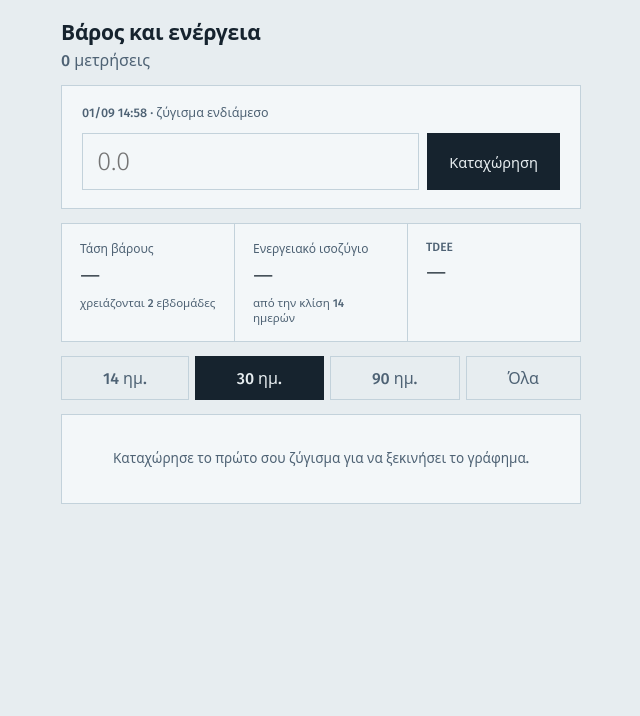
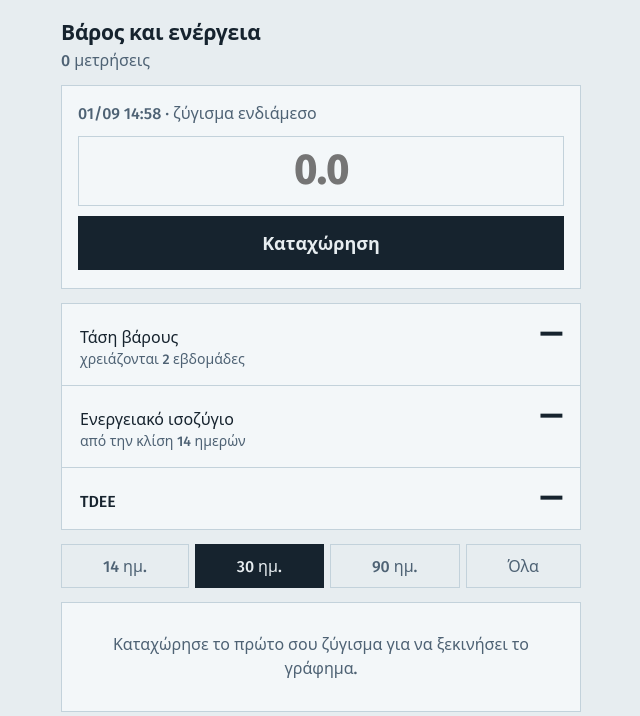
Before and after one commit to zosri/weight-app, a React (Vite) app: page / in a window 1280 px wide. Shown: the top 716 px of the page, without its empty margins (319-959 px from the left). Built offline with nearby package versions, Linux system fonts and the light colour scheme.

Commit message:
Add files via upload

```diff
--- a/src/components/MeasurementList.jsx
+++ b/src/components/MeasurementList.jsx
@@ -1,5 +1,5 @@
 import React from 'react'
-import { C } from '../tokens.js'
+import { C, T, W } from '../tokens.js'
 import { formatDateTime, SLOT_LABEL } from '../lib/date.js'
 
 export default function MeasurementList({ points, onDelete }) {
@@ -8,25 +8,27 @@ export default function MeasurementList({ points, onDelete }) {
 
   return (
     <section>
-      <h2 style={{ fontSize: 13.5, fontWeight: 500, margin: '0 0 8px' }}>Τελευταίες μετρήσεις</h2>
+      <h2 style={{ fontSize: T.base, fontWeight: W.medium, margin: '0 0 6px' }}>
+        Τελευταίες μετρήσεις
+      </h2>
       {recent.map((p) => (
         <div key={p.id} style={{
           display: 'flex', alignItems: 'baseline', gap: 10,
-          padding: '9px 4px', borderBottom: `1px solid ${C.grid}`, fontSize: 13.5,
+          padding: '11px 2px', borderBottom: `1px solid ${C.grid}`,
         }}>
-          <span style={{ fontVariantNumeric: 'tabular-nums', minWidth: 58 }}>
-            {p.weight.toFixed(1)} kg
+          <span style={{
+            fontSize: T.base, fontWeight: W.medium,
+            fontVariantNumeric: 'tabular-nums', whiteSpace: 'nowrap',
+          }}>
+            {p.weight.toFixed(1)}
           </span>
-          <span style={{ color: C.muted, fontSize: 12, flex: 1 }}>
-            {formatDateTime(p.t)} · {SLOT_LABEL[p.slot]}
-          </span>
-          <span style={{ color: C.muted, fontSize: 12, fontVariantNumeric: 'tabular-nums' }}>
-            τάση {p.ewma.toFixed(2)}
+          <span style={{ flex: 1, fontSize: T.xs, color: C.muted, lineHeight: 1.3 }}>
+            {formatDateTime(p.t)}<br />{SLOT_LABEL[p.slot]} · τάση {p.ewma.toFixed(2)}
           </span>
           <button onClick={() => onDelete(p.id)} aria-label="Διαγραφή μέτρησης"
                   style={{
                     border: 'none', background: 'transparent', color: C.muted,
-                    cursor: 'pointer', fontSize: 15, fontFamily: 'inherit', padding: '0 4px',
+                    cursor: 'pointer', fontSize: T.lg, padding: '2px 8px',
                   }}>×</button>
         </div>
       ))}
--- a/src/components/StatBar.jsx
+++ b/src/components/StatBar.jsx
@@ -1,27 +1,43 @@
 import React from 'react'
-import { C } from '../tokens.js'
+import { C, T, W } from '../tokens.js'
 
-function Cell({ label, value, unit, note }) {
-  return (
-    <div style={{ flex: '1 1 0', minWidth: 130, padding: '16px 18px' }}>
-      <div style={{ fontSize: 12, color: C.muted, marginBottom: 5 }}>{label}</div>
-      <div style={{ fontSize: 26, fontWeight: 300, lineHeight: 1.1, fontVariantNumeric: 'tabular-nums' }}>
-        {value}
-        {unit && <span style={{ fontSize: 13, color: C.muted, marginLeft: 4 }}>{unit}</span>}
-      </div>
-      {note && <div style={{ fontSize: 11.5, color: C.muted, marginTop: 4 }}>{note}</div>}
-    </div>
-  )
-}
-
+/**
+ * Τα βασικά νούμερα σε γραμμές, όχι στήλες.
+ * Σε οθόνη κινητού τρεις στήλες δεν χωράνε και σπρώχνουν
+ * ολόκληρη τη σελίδα πλάγια.
+ */
 export default function StatBar({ items }) {
   return (
-    <section style={{ display: 'flex', flexWrap: 'wrap', background: C.panel, border: `1px solid ${C.grid}` }}>
+    <section style={{ background: C.panel, border: `1px solid ${C.grid}` }}>
       {items.map((it, i) => (
-        <React.Fragment key={it.label}>
-          {i > 0 && <div style={{ width: 1, background: C.grid }} />}
-          <Cell {...it} />
-        </React.Fragment>
+        <div
+          key={it.label}
+          style={{
+            display: 'flex', alignItems: 'baseline', justifyContent: 'space-between',
+            gap: 12, padding: '15px 18px',
+            borderTop: i ? `1px solid ${C.grid}` : 'none',
+          }}
+        >
+          <div style={{ flex: 1 }}>
+            <div style={{ fontSize: T.sm, fontWeight: W.normal, color: C.ink }}>{it.label}</div>
+            {it.note && (
+              <div style={{ fontSize: T.xs, color: C.muted, marginTop: 3, lineHeight: 1.35 }}>
+                {it.note}
+              </div>
+            )}
+          </div>
+          <div style={{
+            fontSize: T.xl, fontWeight: W.medium, color: C.ink,
+            fontVariantNumeric: 'tabular-nums', whiteSpace: 'nowrap', lineHeight: 1.1,
+          }}>
+            {it.value}
+            {it.unit && (
+              <span style={{ fontSize: T.sm, color: C.muted, marginLeft: 4, fontWeight: W.normal }}>
+                {it.unit}
+              </span>
+            )}
+          </div>
+        </div>
       ))}
     </section>
   )
--- a/src/components/TrendChart.jsx
+++ b/src/components/TrendChart.jsx
@@ -1,5 +1,5 @@
 import React from 'react'
-import { C } from '../tokens.js'
+import { C, T, W } from '../tokens.js'
 
 /**
  * Γράφημα βάρους χωρίς εξωτερική βιβλιοθήκη.
@@ -7,24 +7,24 @@ import { C } from '../tokens.js'
  * Ο κάθετος άξονας κρατά παράθυρο τουλάχιστον 6 kg ώστε ο θόρυβος
  * του νερού να μη μοιάζει με δραματική αλλαγή.
  */
-const W = 340, H = 190
-const PAD = { top: 12, right: 10, bottom: 22, left: 36 }
+const W_VB = 340, H_VB = 200
+const PAD = { top: 12, right: 10, bottom: 26, left: 44 }
 const MIN_SPAN = 6
 
 export default function TrendChart({ points, empty }) {
   if (!points || points.length === 0) {
     return (
       <div style={{
-        background: C.panel, border: `1px solid ${C.grid}`, padding: '34px 20px',
-        fontSize: 13.5, color: C.muted, textAlign: 'center', lineHeight: 1.5,
+        background: C.panel, border: `1px solid ${C.grid}`, padding: '30px 18px',
+        fontSize: T.sm, color: C.muted, textAlign: 'center', lineHeight: 1.5,
       }}>
         {empty || 'Καταχώρησε το πρώτο σου ζύγισμα για να ξεκινήσει το γράφημα.'}
       </div>
     )
   }
 
-  const iw = W - PAD.left - PAD.right
-  const ih = H - PAD.top - PAD.bottom
+  const iw = W_VB - PAD.left - PAD.right
+  const ih = H_VB - PAD.top - PAD.bottom
 
   const ts = points.map((p) => p.t)
   const t0 = Math.min(...ts)
@@ -39,7 +39,9 @@ export default function TrendChart({ points, empty }) {
   const x = (t) => PAD.left + ((t - t0) / span) * iw
   const y = (v) => PAD.top + (1 - (v - lo) / (hi - lo)) * ih
 
-  const line = points.map((p, i) => `${i ? 'L' : 'M'}${x(p.t).toFixed(1)},${y(p.ewma).toFixed(1)}`).join(' ')
+  const line = points
+    .map((p, i) => `${i ? 'L' : 'M'}${x(p.t).toFixed(1)},${y(p.ewma).toFixed(1)}`)
+    .join(' ')
 
   const ticks = [lo, (lo + hi) / 2, hi]
   const dayFmt = (t) => {
@@ -48,34 +50,39 @@ export default function TrendChart({ points, empty }) {
   }
 
   return (
-    <div style={{ background: C.panel, border: `1px solid ${C.grid}`, padding: '14px 12px 8px' }}>
-      <svg viewBox={`0 0 ${W} ${H}`} width="100%" role="img"
+    <div style={{ background: C.panel, border: `1px solid ${C.grid}`, padding: '14px 10px 10px' }}>
+      <svg viewBox={`0 0 ${W_VB} ${H_VB}`} width="100%" role="img"
            aria-label="Γράφημα βάρους με γραμμή τάσης">
         {ticks.map((v, i) => (
           <g key={i}>
-            <line x1={PAD.left} x2={W - PAD.right} y1={y(v)} y2={y(v)}
+            <line x1={PAD.left} x2={W_VB - PAD.right} y1={y(v)} y2={y(v)}
                   stroke={C.grid} strokeDasharray="2 4" />
-            <text x={PAD.left - 6} y={y(v) + 3.5} textAnchor="end"
-                  fontSize="9.5" fill={C.muted}>{v.toFixed(1)}</text>
+            <text x={PAD.left - 7} y={y(v) + 4.5} textAnchor="end"
+                  fontSize="12" fontWeight="500" fill={C.muted}>{v.toFixed(1)}</text>
           </g>
         ))}
 
-        <text x={PAD.left} y={H - 6} fontSize="9.5" fill={C.muted}>{dayFmt(t0)}</text>
-        <text x={W - PAD.right} y={H - 6} fontSize="9.5" fill={C.muted}
-              textAnchor="end">{dayFmt(t1)}</text>
+        <text x={PAD.left} y={H_VB - 7} fontSize="12" fontWeight="500" fill={C.muted}>
+          {dayFmt(t0)}
+        </text>
+        <text x={W_VB - PAD.right} y={H_VB - 7} fontSize="12" fontWeight="500"
+              fill={C.muted} textAnchor="end">{dayFmt(t1)}</text>
 
         {points.map((p) => (
-          <circle key={p.id} cx={x(p.t)} cy={y(p.weight)} r="2.4"
-                  fill={p.slot === 'evening' ? C.evening : C.raw} fillOpacity="0.6" />
+          <circle key={p.id} cx={x(p.t)} cy={y(p.weight)} r="3"
+                  fill={p.slot === 'evening' ? C.evening : C.raw} fillOpacity="0.7" />
         ))}
 
         {points.length > 1 && (
-          <path d={line} fill="none" stroke={C.trend} strokeWidth="2"
+          <path d={line} fill="none" stroke={C.trend} strokeWidth="2.6"
                 strokeLinejoin="round" strokeLinecap="round" />
         )}
       </svg>
 
-      <div style={{ display: 'flex', gap: 14, fontSize: 11, color: C.muted, padding: '2px 4px 4px' }}>
+      <div style={{
+        display: 'flex', flexWrap: 'wrap', gap: 14, fontSize: T.xs,
+        fontWeight: 500, color: C.muted, padding: '4px 4px 2px',
+      }}>
         <Legend color={C.raw} label="πρωί" />
         <Legend color={C.evening} label="βράδυ" />
         <Legend color={C.trend} label="τάση" line />
@@ -86,10 +93,10 @@ export default function TrendChart({ points, empty }) {
 
 function Legend({ color, label, line }) {
   return (
-    <span style={{ display: 'inline-flex', alignItems: 'center', gap: 5 }}>
+    <span style={{ display: 'inline-flex', alignItems: 'center', gap: 6 }}>
       <span style={{
-        width: line ? 12 : 6, height: line ? 2 : 6,
-        borderRadius: line ? 0 : '50%', background: color,
+        width: line ? 14 : 8, height: line ? 3 : 8,
+        borderRadius: line ? 0 : '50%', background: color, flexShrink: 0,
       }} />
       {label}
     </span>
--- a/src/components/WeightEntry.jsx
+++ b/src/components/WeightEntry.jsx
@@ -1,5 +1,5 @@
 import React, { useState } from 'react'
-import { C } from '../tokens.js'
+import { C, T, W } from '../tokens.js'
 import { slotFromTime, SLOT_LABEL, formatDateTime } from '../lib/date.js'
 
 /**
@@ -24,12 +24,11 @@ export default function WeightEntry({ onSave }) {
   }
 
   return (
-    <section style={{ background: C.panel, border: `1px solid ${C.grid}`, padding: '18px 20px' }}>
-      <div style={{ fontSize: 12.5, color: C.muted, marginBottom: 12 }}>
+    <section style={{ background: C.panel, border: `1px solid ${C.grid}`, padding: '16px 16px 18px' }}>
+      <div style={{ fontSize: T.sm, color: C.muted, marginBottom: 12, fontWeight: W.normal }}>
         {formatDateTime(now)} · ζύγισμα {SLOT_LABEL[slot]}
       </div>
 
-      <div style={{ display: 'flex', gap: 8 }}>
       <input
         type="number"
         inputMode="decimal"
@@ -40,24 +39,29 @@ export default function WeightEntry({ onSave }) {
         onKeyDown={(e) => e.key === 'Enter' && submit()}
         aria-label="Βάρος σε κιλά"
         style={{
-            flex: 1, minWidth: 0, padding: '12px 14px', fontSize: 26, fontWeight: 300,
-            fontFamily: 'inherit', color: C.ink, background: 'transparent',
-            border: `1px solid ${C.grid}`, borderRadius: 0, outline: 'none',
+          display: 'block', width: '100%', padding: '10px 14px',
+          fontSize: T.huge, fontWeight: W.medium, color: C.ink,
+          background: 'transparent', border: `1px solid ${C.grid}`,
+          borderRadius: 0, outline: 'none', textAlign: 'center',
+          fontVariantNumeric: 'tabular-nums',
         }}
       />
+
       <button
         onClick={submit}
         style={{
-            padding: '0 22px', fontSize: 14.5, fontFamily: 'inherit', cursor: 'pointer',
+          display: 'block', width: '100%', marginTop: 10, padding: '15px 0',
+          fontSize: T.base, fontWeight: W.medium, cursor: 'pointer',
           border: 'none', background: C.ink, color: C.paper,
         }}
       >
         Καταχώρηση
       </button>
-      </div>
 
       {error && (
-        <div style={{ marginTop: 9, fontSize: 12.5, color: C.target }}>{error}</div>
+        <div style={{ marginTop: 10, fontSize: T.sm, color: C.target, fontWeight: W.normal }}>
+          {error}
+        </div>
       )}
     </section>
   )
```
Lines whose indentation alone changed are shown as unchanged.
